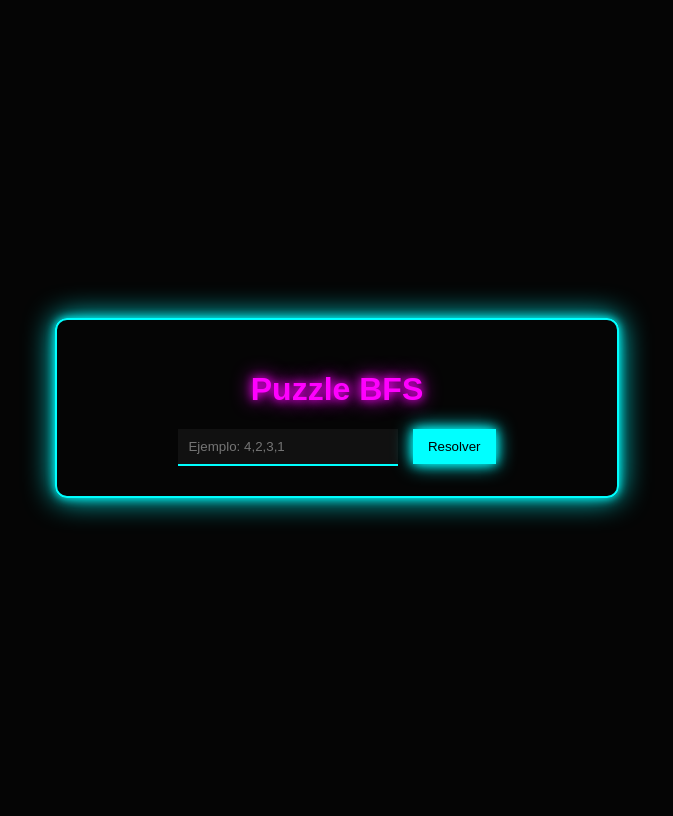
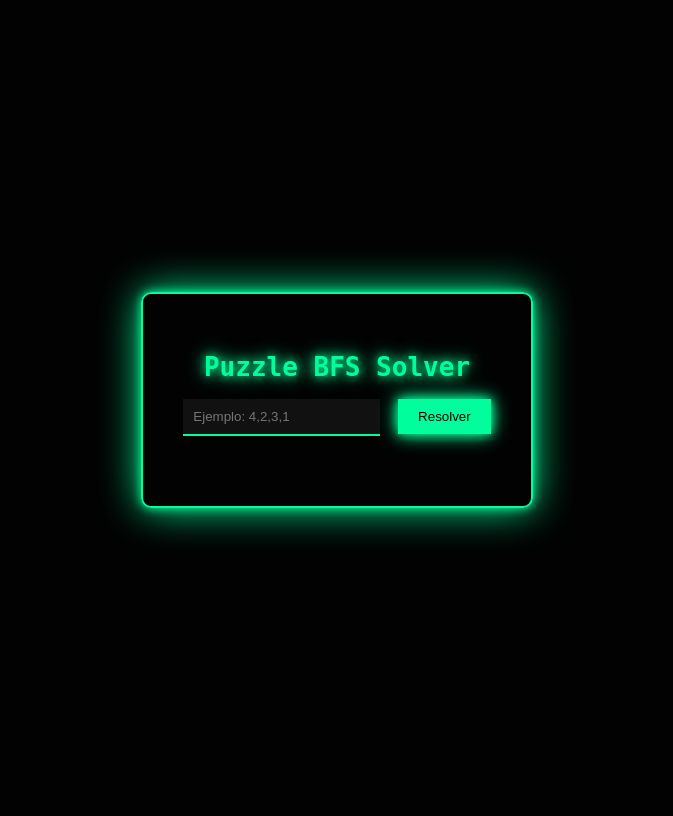
Before and after one commit to Misael10x/puzzle-bfs, a Flask app: page / in a window 1280 px wide. Shown: the whole page, without its empty margins (303-976 px from the left). After the commit the page ends 539 px from the top, so only its background shows below. Run offline with Flask 3, Linux system fonts and the light colour scheme.

Commit message:
index.html

```diff
--- a/templates/index.html
+++ b/templates/index.html
@@ -1,21 +1,126 @@
 <!DOCTYPE html>
 <html>
 <head>
+
+<meta charset="UTF-8">
 <title>Puzzle BFS</title>
-<link rel="stylesheet" href="/static/style.css">
+
+<style>
+
+body{
+background:#020202;
+color:#00ff9c;
+font-family:monospace;
+display:flex;
+justify-content:center;
+align-items:center;
+height:100vh;
+margin:0;
+}
+
+.container{
+
+text-align:center;
+padding:40px;
+border:2px solid #00ff9c;
+border-radius:10px;
+
+box-shadow:
+0 0 10px #00ff9c,
+0 0 40px #00ff9c;
+
+}
+
+h1{
+
+text-shadow:
+0 0 10px #00ff9c,
+0 0 20px #00ff9c;
+
+}
+
+input{
+
+padding:10px;
+background:#111;
+border:none;
+color:#00ff9c;
+border-bottom:2px solid #00ff9c;
+
+}
+
+button{
+
+padding:10px 20px;
+margin-left:10px;
+background:#00ff9c;
+border:none;
+cursor:pointer;
+
+box-shadow:
+0 0 10px #00ff9c,
+0 0 20px #00ff9c;
+
+}
+
+button:hover{
+
+background:#00cc7a;
+
+}
+
+.puzzle{
+
+display:grid;
+grid-template-columns:repeat(4,60px);
+gap:10px;
+justify-content:center;
+margin-top:30px;
+
+}
+
+.celda{
+
+width:60px;
+height:60px;
+
+display:flex;
+justify-content:center;
+align-items:center;
+
+border:2px solid #00ff9c;
+
+font-size:22px;
+
+box-shadow:
+0 0 10px #00ff9c;
+
+}
+
+.info{
+
+margin-top:20px;
+font-size:14px;
+
+}
+
+</style>
+
 </head>
 
 <body>
 
 <div class="container">
 
-<h1>Puzzle BFS</h1>
+<h1>Puzzle BFS Solver</h1>
 
 <input id="estado" placeholder="Ejemplo: 4,2,3,1">
 
 <button onclick="resolver()">Resolver</button>
 
-<div id="resultado"></div>
+<div class="info" id="paso"></div>
+
+<div id="puzzle" class="puzzle"></div>
 
 </div>
 
@@ -26,43 +131,64 @@ async function resolver(){
 let estado = document.getElementById("estado").value
 
 let res = await fetch("/resolver",{
+
 method:"POST",
+
 headers:{
 "Content-Type":"application/json"
 },
+
 body:JSON.stringify({estado:estado})
+
 })
 
 let data = await res.json()
 
-let contenedor = document.getElementById("resultado")
-contenedor.innerHTML = ""
+animar(data)
 
-data.forEach((paso,i)=>{
+}
 
-let fila = document.createElement("div")
-fila.className="paso"
+function dibujar(tablero){
 
-let titulo = document.createElement("h3")
-titulo.innerText="Paso "+i
+let puzzle = document.getElementById("puzzle")
 
-fila.appendChild(titulo)
+puzzle.innerHTML=""
 
-let puzzle = document.createElement("div")
-puzzle.className="puzzle"
+tablero.forEach(num=>{
 
-paso.forEach(num=>{
 let celda = document.createElement("div")
+
 celda.className="celda"
+
 celda.innerText=num
+
 puzzle.appendChild(celda)
+
 })
 
-fila.appendChild(puzzle)
+}
 
-contenedor.appendChild(fila)
+function animar(pasos){
 
-})
+let i=0
+
+let intervalo = setInterval(()=>{
+
+if(i>=pasos.length){
+
+clearInterval(intervalo)
+
+return
+
+}
+
+document.getElementById("paso").innerText="Paso "+i
+
+dibujar(pasos[i])
+
+i++
+
+},800)
 
 }
 
```
